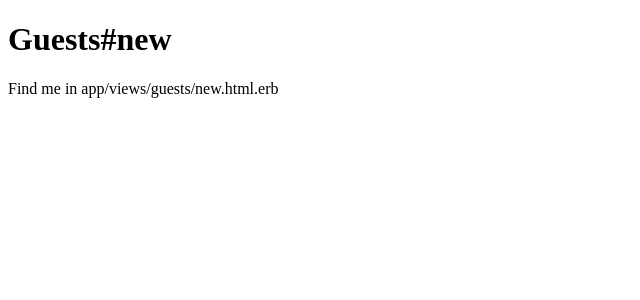
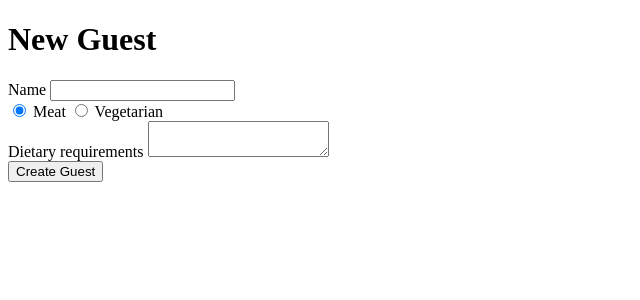
Before and after one commit to Teeohbee/mazzage, a Rails app: page /guests/new in a window 1280 px wide. Shown: the top 300 px of the page, without its empty margins (0-640 px from the left). Run offline with Rails 7, Linux system fonts and the light colour scheme; style sheets or scripts are compiled from the project's sources.

Commit message:
Create guest form and add it to new controller action

```diff
--- a/app/controllers/guests_controller.rb
+++ b/app/controllers/guests_controller.rb
@@ -11,7 +11,7 @@ class GuestsController < ApplicationController
     @guest = Guest.new(guest_params)
 
     if @guest.save
-      redirect_to guests_path, notice: "The guest has been created!" and return
+      redirect_to welcome_index_path, notice: "The guest has been created!" and return
     end
 
     render 'new'
--- /dev/null
+++ b/app/views/guests/_form.html.erb
@@ -0,0 +1,17 @@
+<%= form_for @guest do |f| %>
+  <div class="form-group">
+    <%= f.label :name %>
+    <%= f.text_field :name %>
+  </div>
+  <div class="form-group">
+    <%= f.radio_button :food_option, 'meat', :checked => true %>
+    <%= f.label :meat %>
+    <%= f.radio_button :food_option, 'vegetarian' %>
+    <%= f.label :vegetarian %>
+  </div>
+  <div class="form-group">
+    <%= f.label :dietary_requirements %>
+    <%= f.text_area :dietary_requirements %>
+  </div>
+  <%= f.submit class: "btn btn-primary" %>
+<% end %>
--- a/app/views/guests/new.html.erb
+++ b/app/views/guests/new.html.erb
@@ -1,2 +1,4 @@
-<h1>Guests#new</h1>
-<p>Find me in app/views/guests/new.html.erb</p>
+<h1>New Guest</h1>
+<div>
+  <%= render "form" %>
+</div>
```
